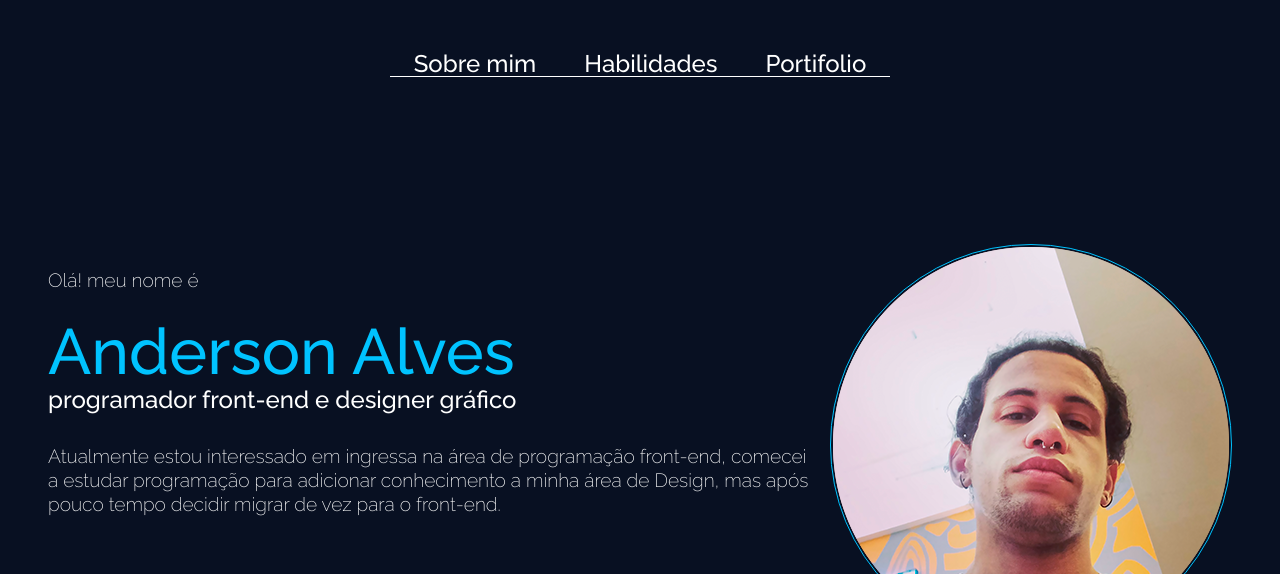
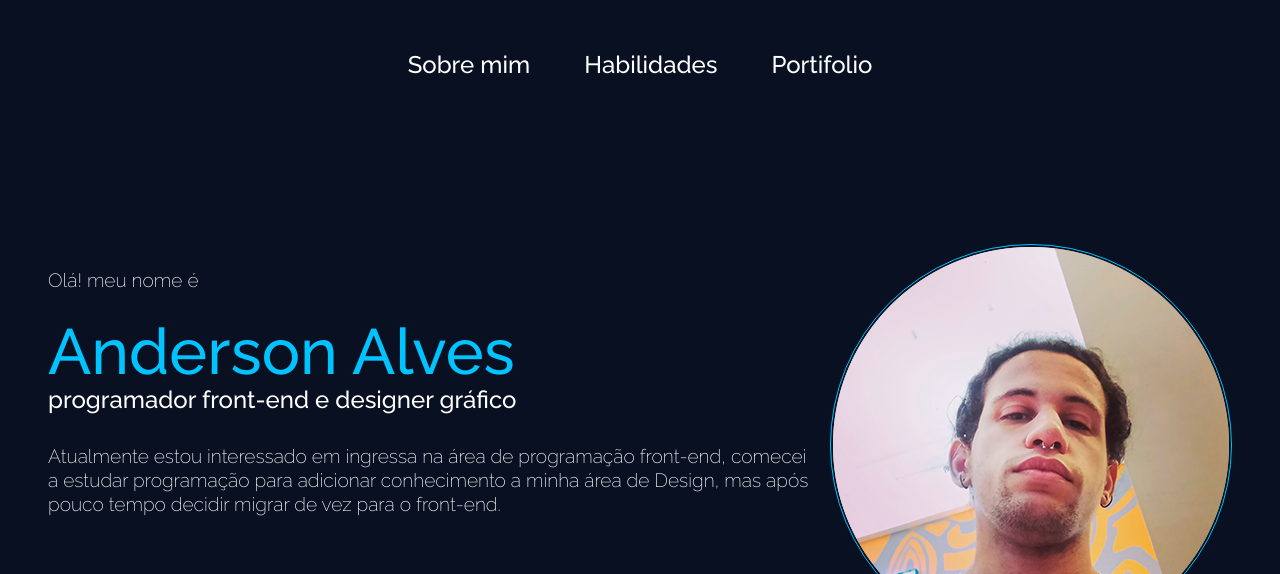
Before and after one commit to andy-alves/portifolio, a plain HTML site: page index.html in a window 1280 px wide. Shown: the top 574 px of the page. Drawn offline with Linux system fonts and the light colour scheme.

Commit message:
ajustes
pequenos ajustes

```diff
--- a/styles/style.css
+++ b/styles/style.css
@@ -1,6 +1,8 @@
 @import url('https://fonts.googleapis.com/css2?family=Raleway:wght@200;500&display=swap');
 
 :root {
+    --branco: #ffffff;
+    --preto: #000000;
     --azul-claro:#00c3ff;
     --azul-medio:#2a86b8;
     --azul-escuro:#081022;
@@ -11,10 +13,10 @@ body {
     font-family: var(--font-principal);
     font-size: 1rem;
     font-weight: 200;
-    color: #ffffff;
+    color:var(--branco);
     background-color: var(--azul-escuro);
 }
-nav{
+nav {
     height: 4.8rem;
     padding-bottom:0.5rem;
     display: flex;
@@ -25,21 +27,24 @@ nav{
     top: -2rem;
     background-color:var(--azul-escuro);
 }
-.menu {
-    border-bottom: 0.1rem solid #ffffff;
-    display: flex;
-}
 .menu a {
     margin: 0 1.5rem;
     text-decoration: none;
-    color: #ffffff;
+    color: var(--branco);
     font-weight: 500;
     line-height: 1.5rem;
     font-size: 1.5rem;
+    position: relative;
+}
+.menu a::after {
+    content: " ";
+    width: 100%;
+    height: 1rem;
 }
 .menu a:hover {
     color: var(--azul-claro);
-    transition: 0.7s;
+    transition: 1s;
+    border-bottom: 0.1rem solid var(--azul-claro);
 }
 .main-container-escuro {
     padding: 0 3rem;
```
Also changed, not shown: imagens/foto-de-perfil 300.png (deleted).
